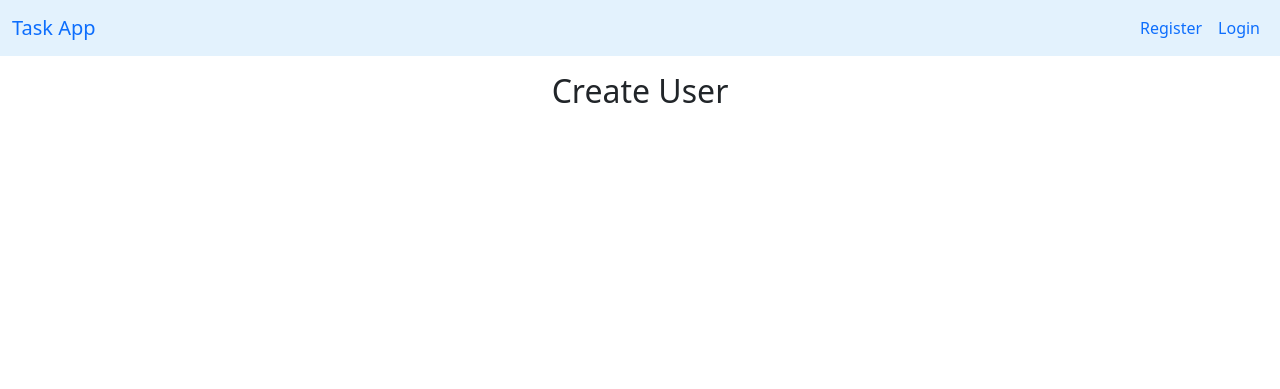
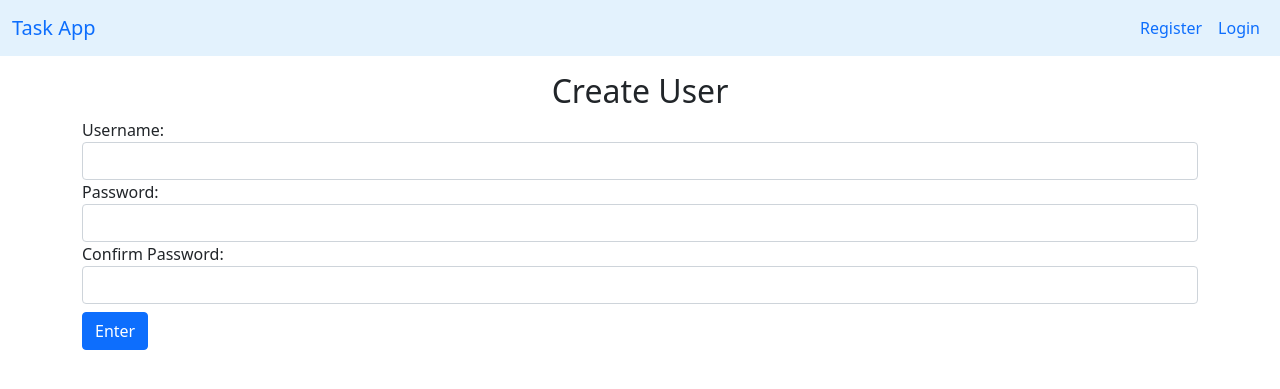
Before and after one commit to ChatcharitCh/Task_Management, a Django app: page /register in a window 1280 px wide. Shown: the top 389 px of the page. Run offline with Django 4.2, Linux system fonts and the light colour scheme.

Commit message:
Create User Account

```diff
--- a/userapp/templates/register.html
+++ b/userapp/templates/register.html
@@ -2,4 +2,25 @@
 
 {% block content%}
     <h2 class="text-center">Create User</h2>
+    {% if messages %}
+        {% for message in messages %}
+            <div class="alert alert-{{message.tags}}" role="alert">{{message}}</div>
+        {% endfor %}
+    {% endif %}
+    <form method="POST">
+        {% csrf_token %}
+        <div class="form-group">
+            <label for="username">Username: </label>
+            <input type="text" class="form-control" name="username">
+        </div>
+        <div class="form-group">
+            <label for="password">Password: </label>
+            <input type="password" class="form-control" name="password">
+        </div>
+        <div class="form-group">
+            <label for="repassword">Confirm Password: </label>
+            <input type="password" class="form-control" name="repassword">
+        </div>
+        <button type="submit" class="btn btn-primary my-2">Enter</button>
+    </form>
 {% endblock%}
--- a/userapp/views.py
+++ b/userapp/views.py
@@ -1,9 +1,34 @@
-from django.shortcuts import render
+from django.shortcuts import render, redirect
 from django.http import HttpResponse
-
+from django.contrib import messages
+from django.contrib.auth.models import User
 # Create your views here.
 def register(request):
-    return render(request, "register.html")
+    if request.method == "POST":
+        username = request.POST["username"]
+        password = request.POST["password"]
+        repassword = request.POST["repassword"]
+
+        if username == "" or password == "" or repassword == "":
+            messages.warning(request, "Please Enter Username and Password")
+            return redirect("/register")
+        else:
+            if password == repassword:
+                if User.objects.filter(username = username).exists():
+                    messages.warning(request,"This Username Already Taken")
+                    return redirect("/register")
+                # สร้างบัญชีผู้ใช้
+                else:
+                    user = User.objects.create_user(username=username, password=password)
+                    user.save()
+                    messages.success(request, "Account Created Successfully")
+                    return redirect("/register")
+
+            else:
+                messages.warning(request, "Incorrect Password!")
+                return redirect("/register")
+    else:
+        return render(request, "register.html")
 
 def login(request):
     return render(request, "login.html")
```
Also changed, not shown: db.sqlite3.
